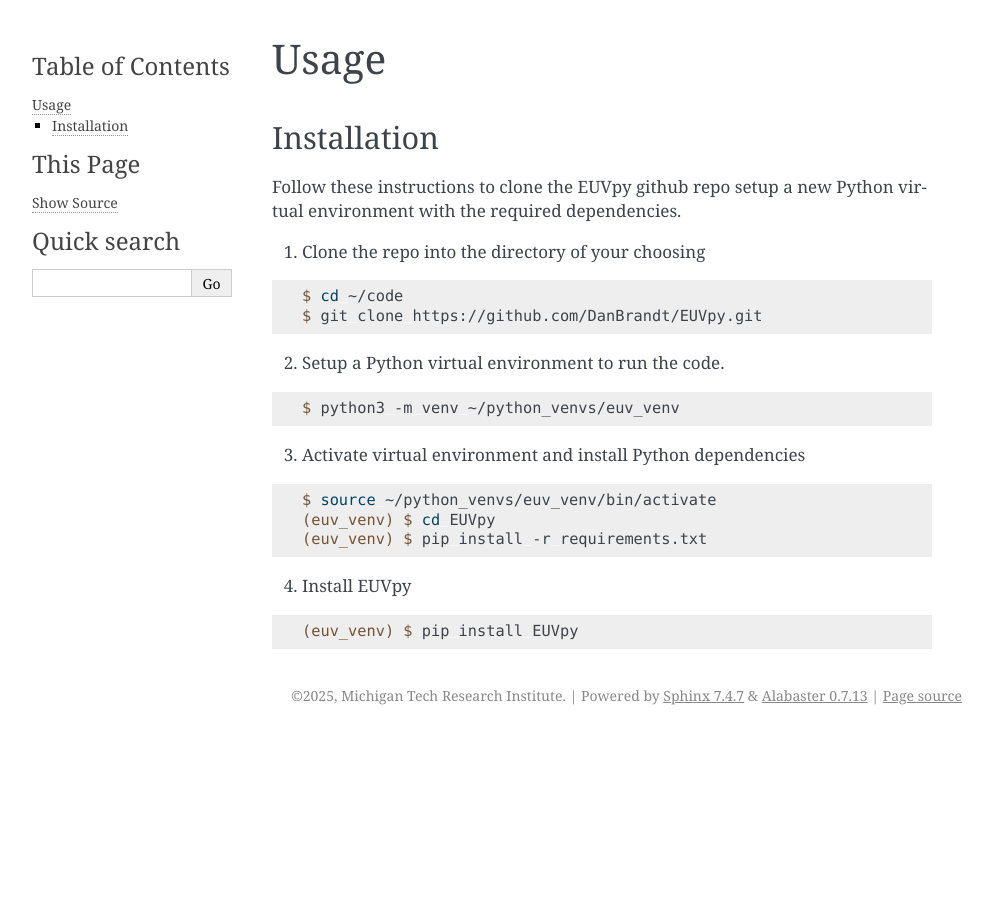
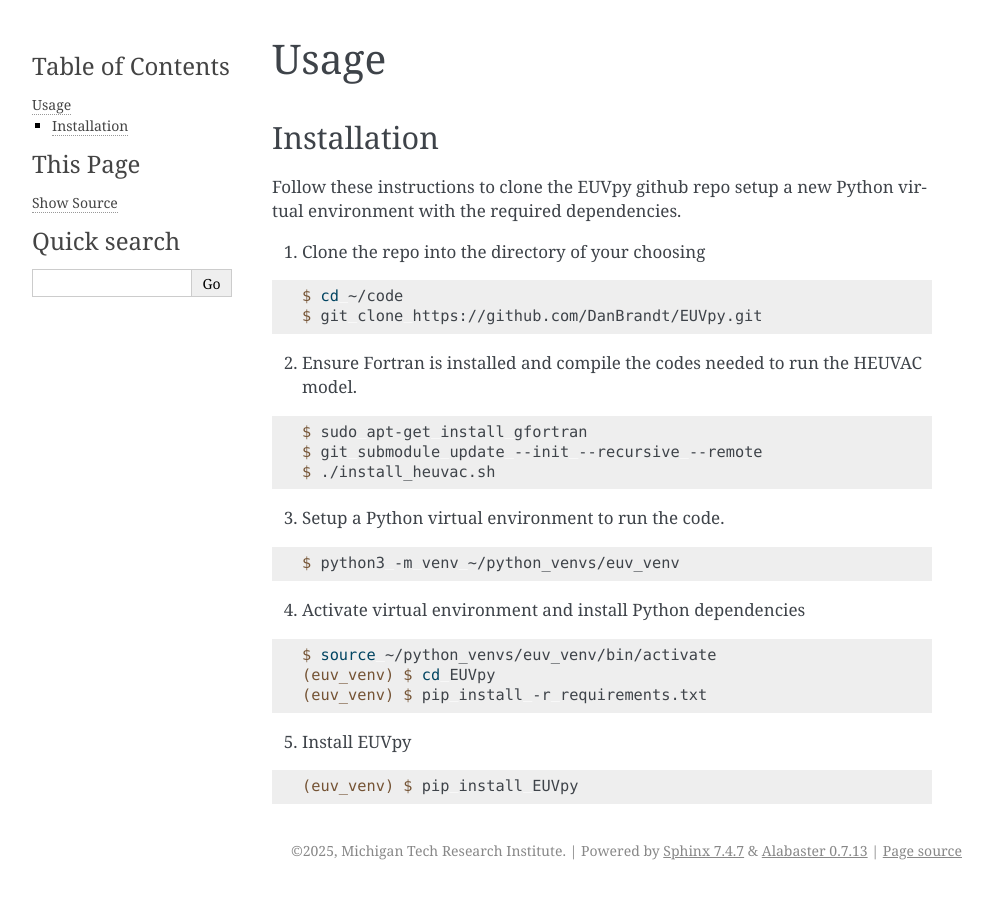
Before and after one commit to DanBrandt/EUVpy, a Sphinx documentation site: the page built from docs/source/usage.rst, in a window 1280 px wide. Shown: the whole page, without its empty margins (148-1141 px from the left). Built offline with Sphinx 7.4.7, drawn with Linux system fonts in a browser that asks for light colours.

Commit message:
Added a bash script for installing HEUVAC automatically; also updated documentation to clarify how to use that bash script.

```diff
--- a/docs/source/usage.rst
+++ b/docs/source/usage.rst
@@ -12,13 +12,21 @@
     $ cd ~/code
     $ git clone https://github.com/DanBrandt/EUVpy.git
 
-2. Setup a Python virtual environment to run the code.
+2. Ensure Fortran is installed and compile the codes needed to run the HEUVAC model.
+
+.. code-block:: console
+
+    $ sudo apt-get install gfortran
+    $ git submodule update --init --recursive --remote
+    $ ./install_heuvac.sh
+
+3. Setup a Python virtual environment to run the code.
 
 .. code-block:: console
 
     $ python3 -m venv ~/python_venvs/euv_venv
 
-3. Activate virtual environment and install Python dependencies
+4. Activate virtual environment and install Python dependencies
 
 .. code-block:: console
 
```
Also changed, not shown: other parts of docs/source/usage.rst (+1 -1 lines), 1 other file.
